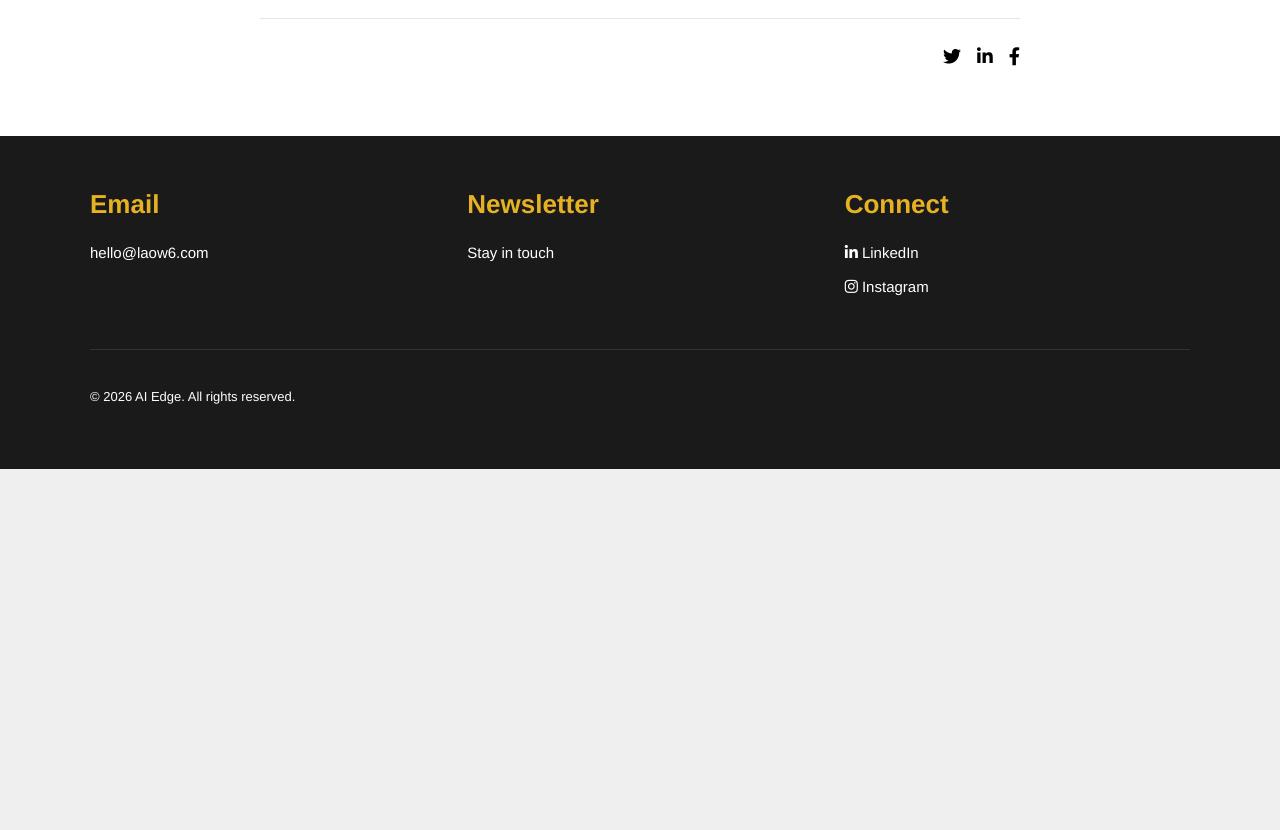
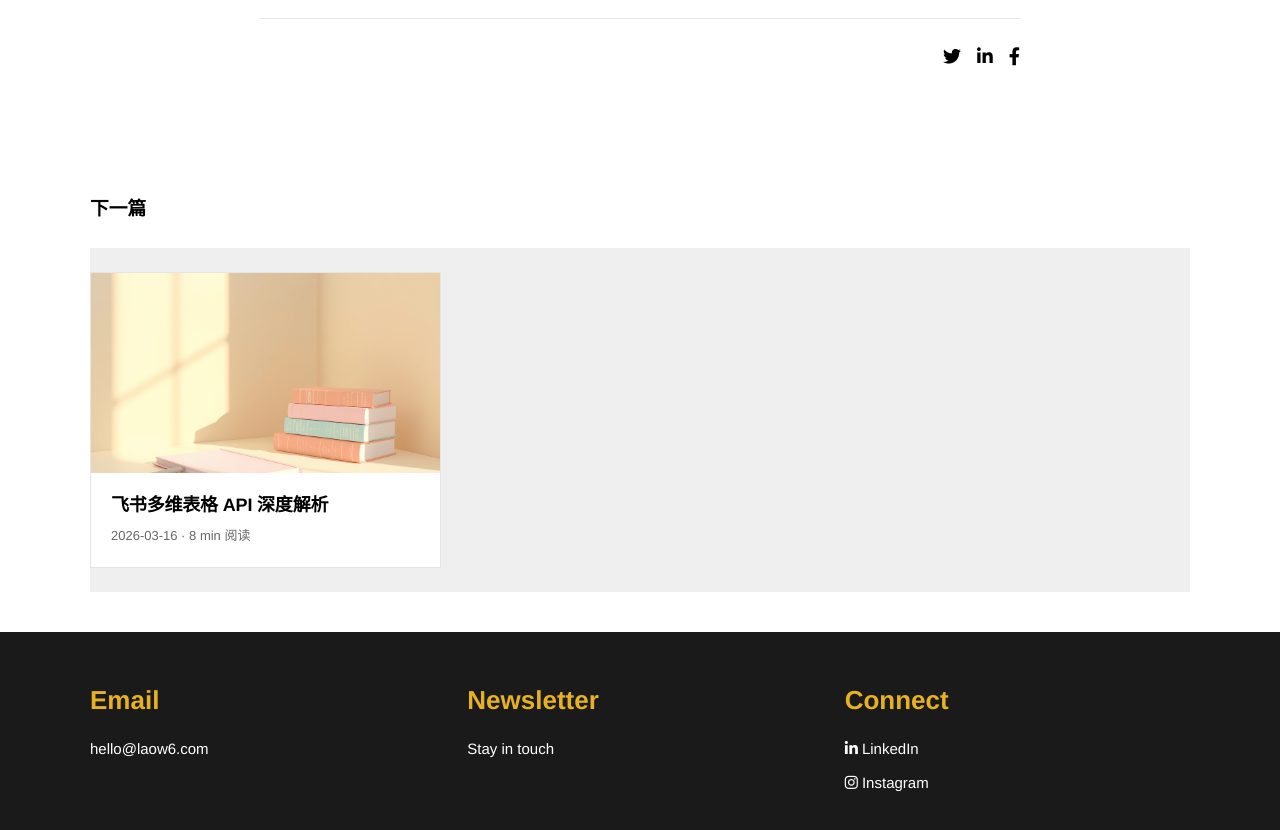
Before and after one commit to AlexSong-star/laow-blog, a Next.js app: page /news/ai-agent-workflow in a window 1280 px wide. Shown: the part 580-1410 px from the top of the page. Before the commit the page ends 1049 px from the top, so only its background shows below. Built offline with nearby package versions, Linux system fonts and the light colour scheme.

Commit message:
feat: add next news card at bottom of news detail

```diff
--- a/src/app/news/[slug]/page.tsx
+++ b/src/app/news/[slug]/page.tsx
@@ -82,8 +82,14 @@ export default async function NewsDetailPage({ params }: Props) {
     notFound();
   }
 
-  const index = newsItems.findIndex(n => n.slug === slug);
+  // 找到当前新闻的索引，获取下一个新闻
+  const currentIndex = newsItems.findIndex(n => n.slug === slug);
+  const nextNews = newsItems[currentIndex + 1] || newsItems[0]; // 循环到第一个
+
+  const index = currentIndex;
+  const nextIndex = currentIndex + 1 >= newsItems.length ? 0 : currentIndex + 1;
   const heroImage = newsImages[index] || '/images/articles/blog-launch.jpg';
+  const nextHeroImage = newsImages[nextIndex] || '/images/articles/blog-launch.jpg';
 
   return (
     <>
@@ -117,6 +123,34 @@ export default async function NewsDetailPage({ params }: Props) {
         </div>
       </article>
 
+      {/* 下一个新闻推荐 */}
+      <section className="news-article-page" style={{ padding: '40px 0' }}>
+        <div className="container">
+          <h3 style={{ marginBottom: '24px', color: '#000' }}>下一篇</h3>
+          <div className="posts-grid">
+            <div className="col-12 col-md-6 col-lg-4 mb-4 blog-item">
+              <div className="card h-100">
+                <Link href={`/news/${nextNews.slug}`}>
+                  <div className="position-relative">
+                    <img
+                      src={nextHeroImage}
+                      className="blog-image"
+                      alt={nextNews.title}
+                    />
+                  </div>
+                  <div className="card-body">
+                    <h3 className="card-title">{nextNews.title}</h3>
+                    <p className="blog-length">
+                      {nextNews.date} · {nextNews.readTime} 阅读
+                    </p>
+                  </div>
+                </Link>
+              </div>
+            </div>
+          </div>
+        </div>
+      </section>
+
       <footer className="footer">
         <div className="container">
           <div className="footer-content">
```
